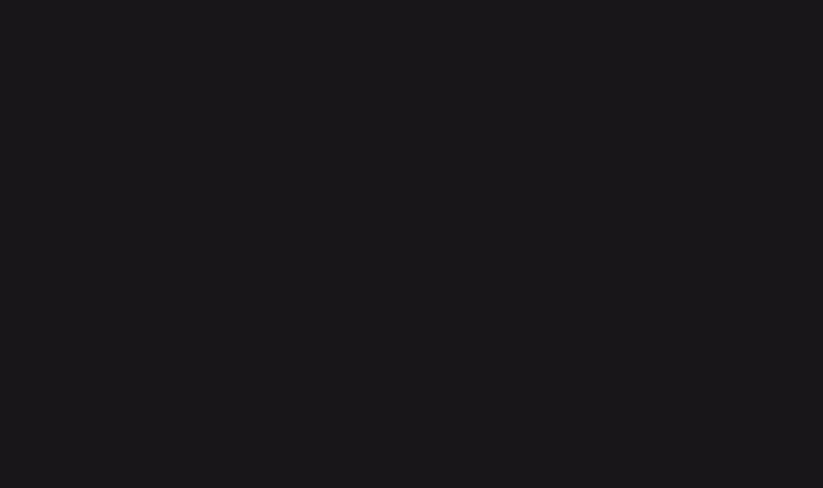
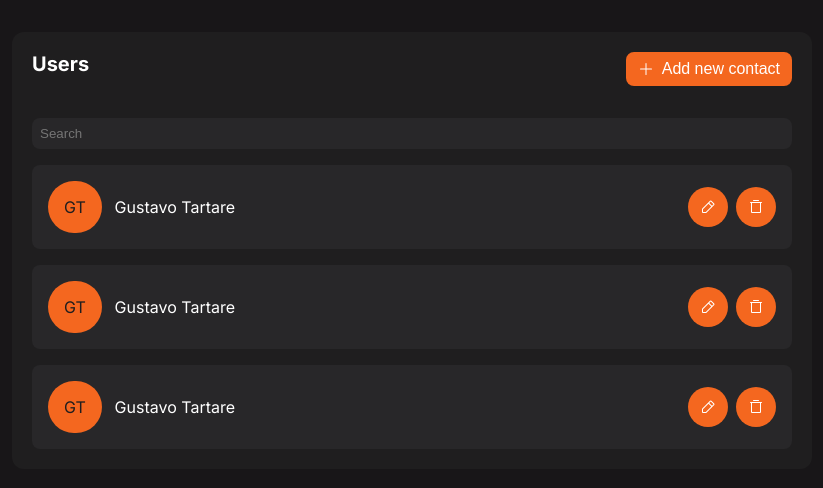
Before and after one commit to Gustavoctt/contact-book, a React (Vite) app: page / in a window 1280 px wide. Shown: the top 488 px of the page, without its empty margins (228-1051 px from the left). Built offline with nearby package versions, Linux system fonts and the light colour scheme.

Commit message:
feat: create home page and create Box and Button components

```diff
--- a/package.json
+++ b/package.json
@@ -10,6 +10,7 @@
     "server": "json-server --watch src/mocks/db.json"
   },
   "dependencies": {
+    "@phosphor-icons/react": "^2.0.8",
     "json-server": "^0.17.3",
     "react": "^18.2.0",
     "react-dom": "^18.2.0",
--- a/src/App.tsx
+++ b/src/App.tsx
@@ -1,9 +1,11 @@
+import { Home } from "./pages/Home";
 import GlobalStyle from "./styles/globalStyles";
 
 function App() {
   return (
     <>
       <GlobalStyle />
+      <Home />
     </>
   );
 }
--- /dev/null
+++ b/src/components/atoms/Box/index.tsx
@@ -0,0 +1,14 @@
+import styled from "styled-components";
+
+const Box = styled.div`
+  width: 100%;
+  gap: 1rem;
+  padding: 20px;
+  display: flex;
+  margin-top: 2rem;
+  border-radius: 12px;
+  flex-direction: column;
+  background-color: var(--gray-300);
+`;
+
+export default Box;
--- /dev/null
+++ b/src/components/atoms/Button/index.tsx
@@ -0,0 +1,55 @@
+import styled, { css } from "styled-components";
+
+type ButtonProps = {
+  textColor?: string;
+  variant?: "solid" | "icon";
+  backgroundColor?: string;
+};
+
+const buttonModifier = {
+  icon: () => css`
+    border-radius: 50%;
+    width: 40px;
+    height: 40px;
+    display: flex;
+    justify-content: center;
+    align-items: center;
+
+    svg {
+      line-height: 100%;
+      height: 16px;
+      width: auto;
+    }
+  `,
+};
+
+const Button = styled.button<ButtonProps>`
+  ${({
+    textColor = "var(--white)",
+    variant = "solid",
+    backgroundColor = "var(--orange)",
+  }) =>
+    css`
+      display: flex;
+      align-items: center;
+      padding: 0.5rem 0.75rem;
+      border: none;
+      border-radius: 8px;
+      gap: 0.5rem;
+      cursor: pointer;
+      background-color: ${backgroundColor};
+      transition: all 0.4s;
+
+      ${variant === "icon" && buttonModifier[variant]()}
+
+      svg {
+        color: ${textColor};
+      }
+
+      :hover {
+        filter: brightness(0.8);
+      }
+    `}
+`;
+
+export default Button;
--- /dev/null
+++ b/src/pages/Home/index.tsx
@@ -0,0 +1,72 @@
+import { PencilSimple, Plus, TrashSimple } from "@phosphor-icons/react";
+import Box from "../../components/atoms/Box";
+import P from "../../components/atoms/Typography/P";
+import Title from "../../components/atoms/Typography/Title";
+import * as S from "./styles";
+import Button from "../../components/atoms/Button";
+
+export const Home = () => {
+  return (
+    <S.Container>
+      <S.UsersList>
+        <Box>
+          <S.Header>
+            <Title color="var(--white)" size="small">
+              Users
+            </Title>
+            <Button>
+              <Plus size={16} />
+              <P color="var(--white)">Add new contact</P>
+            </Button>
+          </S.Header>
+
+          <S.Search type="text" placeholder="Search" />
+
+          <S.User>
+            <S.ContainerLeft>
+              <S.Avatar>GT</S.Avatar>
+              <P color="var(--white)">Gustavo Tartare</P>
+            </S.ContainerLeft>
+            <S.ContainerRigth>
+              <Button variant="icon">
+                <PencilSimple size={16} />
+              </Button>
+              <Button variant="icon">
+                <TrashSimple size={16} />
+              </Button>
+            </S.ContainerRigth>
+          </S.User>
+          <S.User>
+            <S.ContainerLeft>
+              <S.Avatar>GT</S.Avatar>
+              <P color="var(--white)">Gustavo Tartare</P>
+            </S.ContainerLeft>
+            <S.ContainerRigth>
+              <Button variant="icon">
+                <PencilSimple size={16} />
+              </Button>
+              <Button variant="icon">
+                <TrashSimple size={16} />
+              </Button>
+            </S.ContainerRigth>
+          </S.User>
+
+          <S.User>
+            <S.ContainerLeft>
+              <S.Avatar>GT</S.Avatar>
+              <P color="var(--white)">Gustavo Tartare</P>
+            </S.ContainerLeft>
+            <S.ContainerRigth>
+              <Button variant="icon">
+                <PencilSimple size={16} />
+              </Button>
+              <Button variant="icon">
+                <TrashSimple size={16} />
+              </Button>
+            </S.ContainerRigth>
+          </S.User>
+        </Box>
+      </S.UsersList>
+    </S.Container>
+  );
+};
--- /dev/null
+++ b/src/pages/Home/styles.ts
@@ -0,0 +1,59 @@
+import styled from "styled-components";
+
+export const Container = styled.div`
+  display: flex;
+  flex-direction: column;
+  max-width: 800px;
+  margin: 0 auto;
+`;
+
+export const UsersList = styled.div`
+  display: flex;
+  flex-direction: column;
+  align-items: center;
+  gap: 1rem;
+`;
+
+export const Header = styled.header`
+  display: flex;
+  justify-content: space-between;
+  margin-bottom: 1rem;
+`;
+
+export const Search = styled.input`
+  display: flex;
+  align-items: center;
+  padding: 0.5rem;
+  border-radius: 8px;
+  border: none;
+  background-color: var(--gray-200);
+  color: var(--white);
+`;
+
+export const User = styled.div`
+  display: flex;
+  background-color: var(--gray-200);
+  padding: 1rem;
+  border-radius: 8px;
+  justify-content: space-between;
+  align-items: center;
+`;
+
+export const ContainerLeft = styled.div`
+  display: flex;
+  flex-direction: row;
+  gap: 0.8rem;
+  align-items: center;
+`;
+
+export const Avatar = styled.div`
+  padding: 1rem;
+  background-color: var(--orange);
+  border-radius: 999px;
+  color: var(--gray-300);
+`;
+
+export const ContainerRigth = styled.div`
+  display: flex;
+  gap: 0.5rem;
+`;
```
Also changed, not shown: 2 other files (tests, documents, lock files or other folders).
